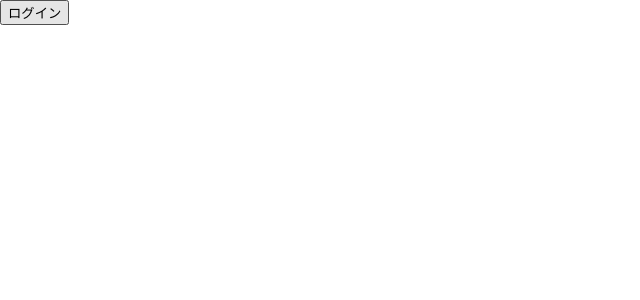
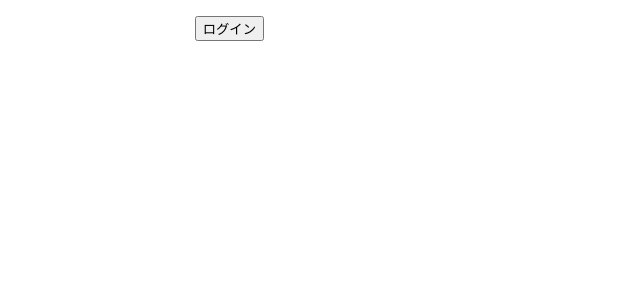
Before and after one commit to junohm410/react-practice-memoapp, a React (Create React App) app: page / in a window 1280 px wide. Shown: the top 300 px of the page, without its empty margins (0-640 px from the left). Built offline with nearby package versions, Linux system fonts and the light colour scheme.

Commit message:
マークアップとcssクラス名の見直し / ログインボタン部分にcss適用

```diff
--- a/src/App.js
+++ b/src/App.js
@@ -115,11 +115,12 @@ export default function App() {
 
   return (
     <div className="memo-app-container">
-      <header>
+      <div className="menu-container">
         <button onClick={handleClickLoginButton}>
           {isLoggedIn ? "ログアウト" : "ログイン"}
         </button>
-      </header>
+      </div>
+      <div className="memo-main-container">
         <MemoList
           memos={memos}
           selectedMemo={selectedMemo}
@@ -139,5 +140,6 @@ export default function App() {
           />
         )}
       </div>
+    </div>
   );
 }
--- a/src/index.css
+++ b/src/index.css
@@ -18,16 +18,27 @@ ul {
 }
 
 .memo-app-container {
+  width: fit-content;
+}
+
+.menu-container {
   display: flex;
+  justify-content: flex-end;
+  padding: 16px 24px 0px;
+}
+
+.memo-main-container {
+  display: flex;
+  flex-wrap: wrap;
 }
 
 .memo-list-container {
   min-width: 240px;
-  padding: 8px;
+  padding: 0px 24px;
 }
 
 .memo-detail-container {
-  padding: 8px;
+  padding: 0px 24px;
 }
 
 .memo-title {
@@ -41,7 +52,7 @@ ul {
 }
 
 .memo-textarea {
-  margin: 16px 16px 8px 16px;
+  margin: 16px 0px 8px;
   border-radius: 4px;
 }
 
@@ -51,11 +62,9 @@ ul {
 }
 
 .memo-edit-button {
-  margin: 0 16px;
   width: 192px;
 }
 
 .memo-delete-button {
-  margin: 0 16px;
   width: 80px;
 }
```
Lines whose indentation alone changed are shown as unchanged.
